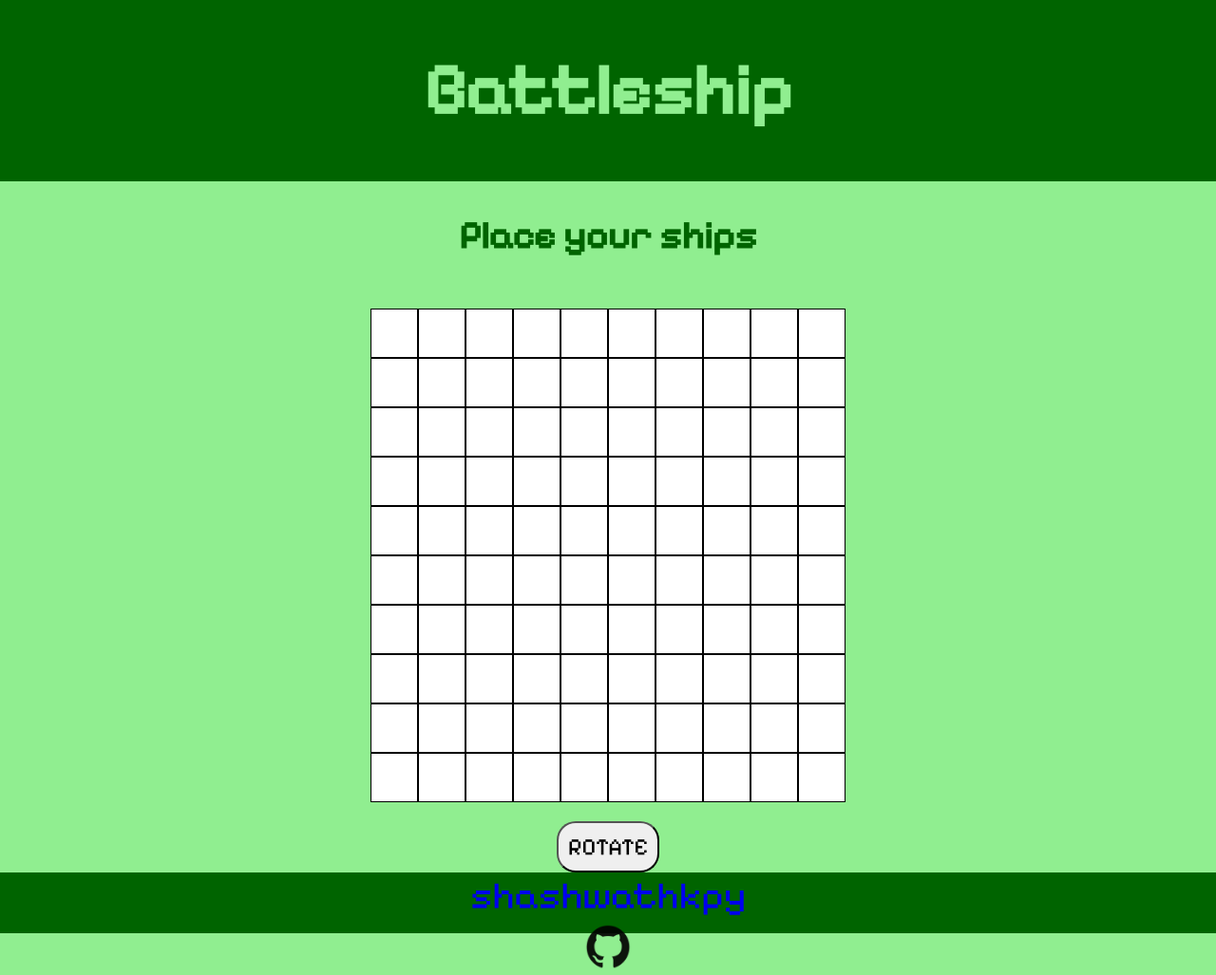
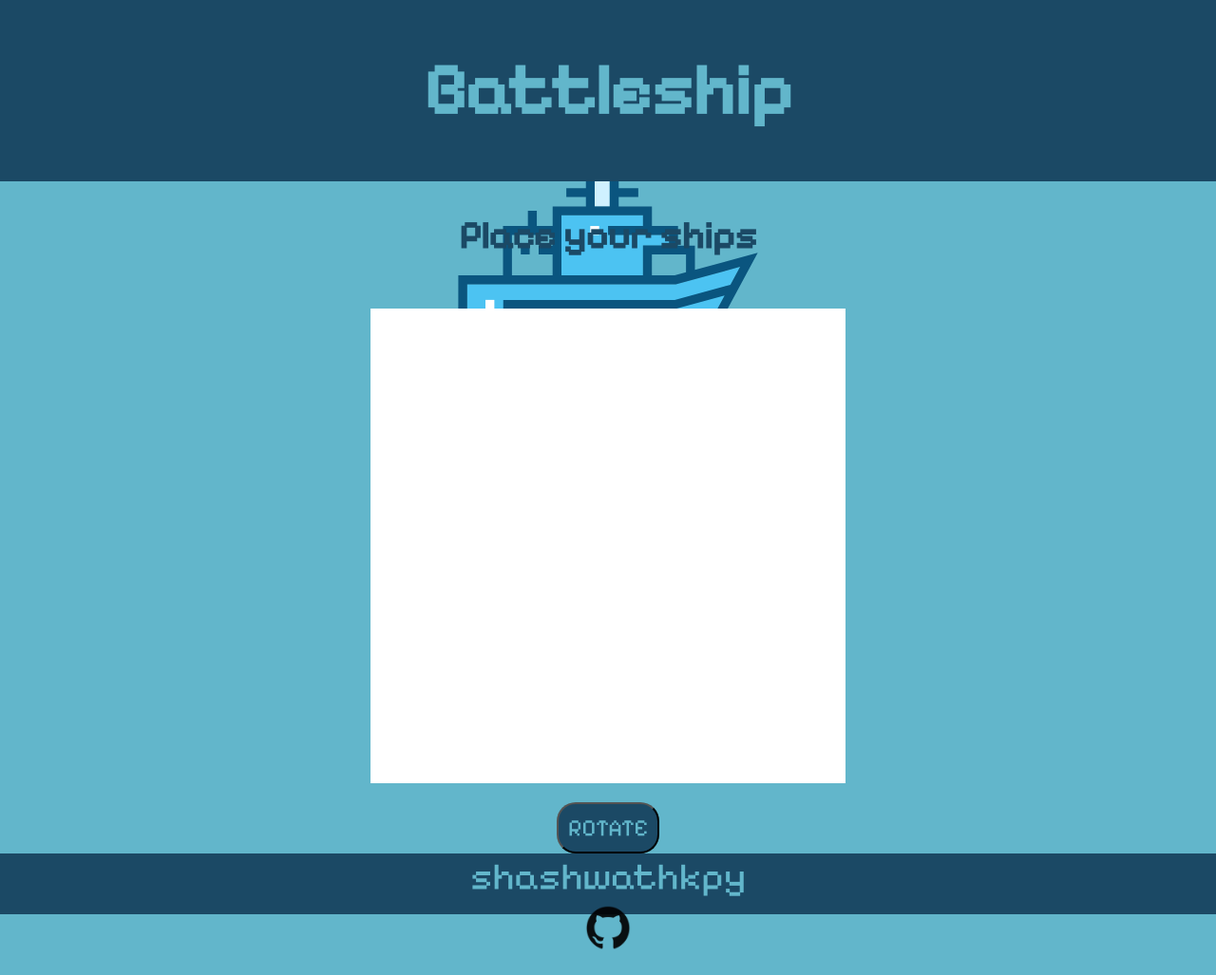
Before and after one commit to shashwathkpy/Battleship, a plain HTML site: page index.html in a window 1280 px wide. Shown: the whole page at 95% size. Drawn offline with Linux system fonts and the light colour scheme.

Commit message:
new color palette, background imag

```diff
--- a/index.html
+++ b/index.html
@@ -4,6 +4,7 @@
         <meta charset="utf-8" />
         <title>Battleship</title>
         <link rel="stylesheet" href="style.css">
+        <link rel="icon" type="image/png" href="./images/anchor.png">
     </head>
     <body>
         <div id="header">
--- a/style.css
+++ b/style.css
@@ -1,5 +1,12 @@
 @import url('https://fonts.googleapis.com/css2?family=Pixelify+Sans&display=swap');
 
+
+:root
+{
+    --ocean: #1b4965;
+    --shore: #62B6CB;
+    --puddle: #BEE9E8;
+}
 
 body
 {
@@ -7,22 +14,26 @@ body
     margin: 0;
     text-align: center;
     font-family: 'Pixelify Sans', sans-serif;
-    background-color: lightgreen;
+    background-color: var(--shore);
     display: flex;
     flex-direction: column;
     align-items: center;
     justify-content: space-between;
+    background-image: url('./images/ship.svg');
+    background-repeat: no-repeat;
+    background-position: 50% 20%;
+    background-size: 25%;
 }
 
 #header
 {
-    background-color: darkgreen;
+    background-color: var(--ocean);
     width: 100%;
 }
 
 #footer
 {
-    background-color: darkgreen;
+    background-color: var(--ocean);
     width: 100%;
     height: 8%;
     display: flex;
@@ -37,6 +48,7 @@ body
     align-items: center;
     font-size: 40px;
     text-decoration: none;
+    color: var(--shore);
 }
 
 #githubIcon
@@ -47,13 +59,13 @@ body
 h1
 {
     font-size: 75px;
-    color: lightgreen;
+    color: var(--shore);
 }
 
 h2
 {
     font-size: 40px;
-    color: darkgreen;
+    color: var(--ocean);
 }
 
 button
@@ -62,6 +74,13 @@ button
     font-size: 25px;
     padding: 10px;
     border-radius: 20px;
+    background-color: var(--ocean);
+    color: var(--shore);
+}
+
+button:hover
+{
+    color: var(--puddle);
 }
 
 #boardArea
@@ -80,7 +99,7 @@ button
 
 .tile
 {
-    border: solid 1px black;
+    /* border: solid 1px black; */
     height: 50px;
     background-color: white;
 }
@@ -93,7 +112,7 @@ button
 
 .shootHover
 {
-    background-color: yellow;
+    background-color: gray;
     cursor: crosshair;
 }
 
@@ -104,15 +123,15 @@ button
 
 .playerShip
 {
-    background-color: green;
+    background-color: var(--ocean);
 }
 
 .miss
 {
-    background-color: lightblue;
+    background-color: var(--puddle);
 }
 
 .hit
 {
-    background-color: red;
+    background-color: #a80d1a;
 }
```
Also changed, not shown: images/anchor.png (added), images/ship.svg (added).
